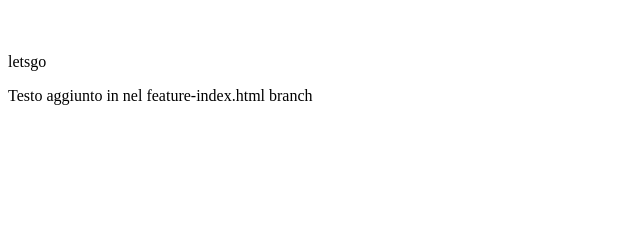
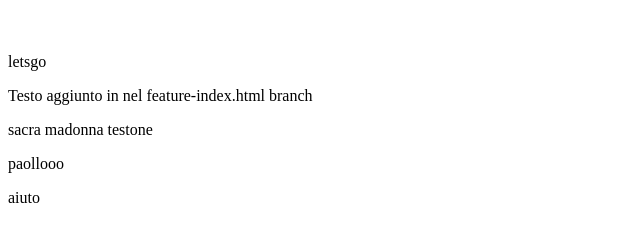
Before and after one commit to propoto/test2, a plain HTML site: page index.html in a window 1280 px wide. Shown: the part 61-302 px from the top of the page, without its empty margins (0-640 px from the left). Drawn offline with Linux system fonts and the light colour scheme.

Commit message:
conflict commit?

```diff
--- a/index.html
+++ b/index.html
@@ -2,4 +2,5 @@
 <html>
     <head><title>Tumadre</title></head>
     <body><h1>aiutatemi</h1><br><p>letsgo</p><p>Testo aggiunto in nel feature-index.html branch</p></body>
+    <p>sacra madonna testone</p><p>paollooo</p><p>aiuto</p>
 </html>
```
